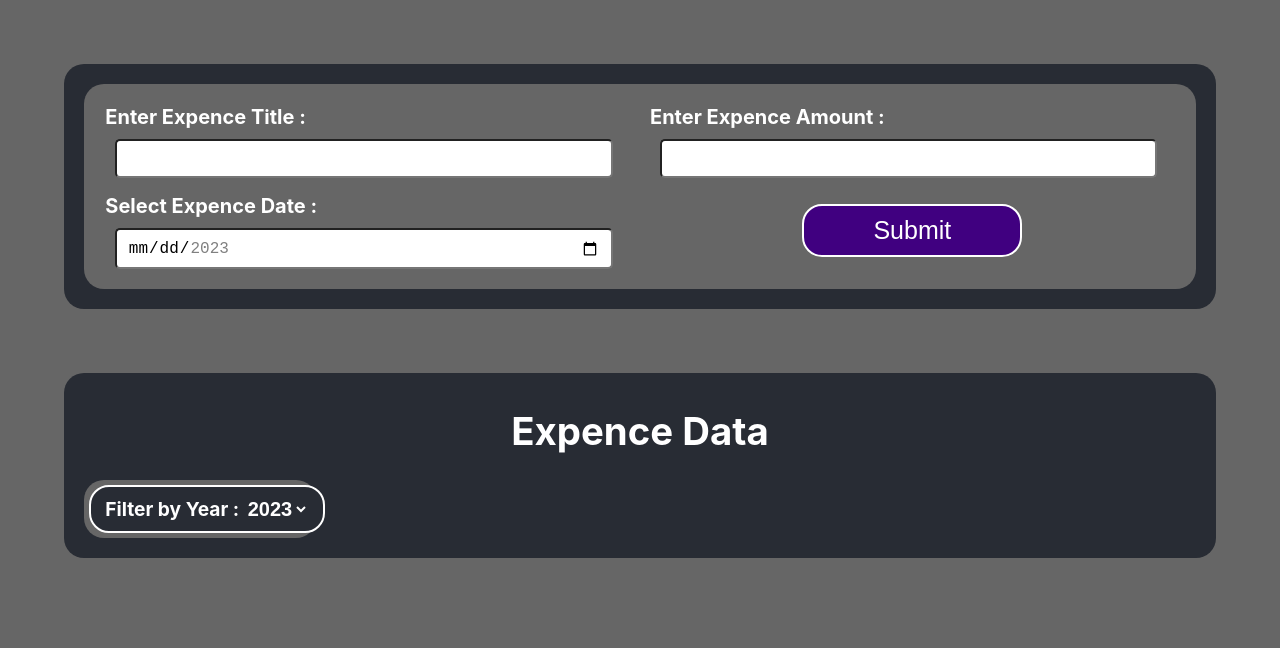
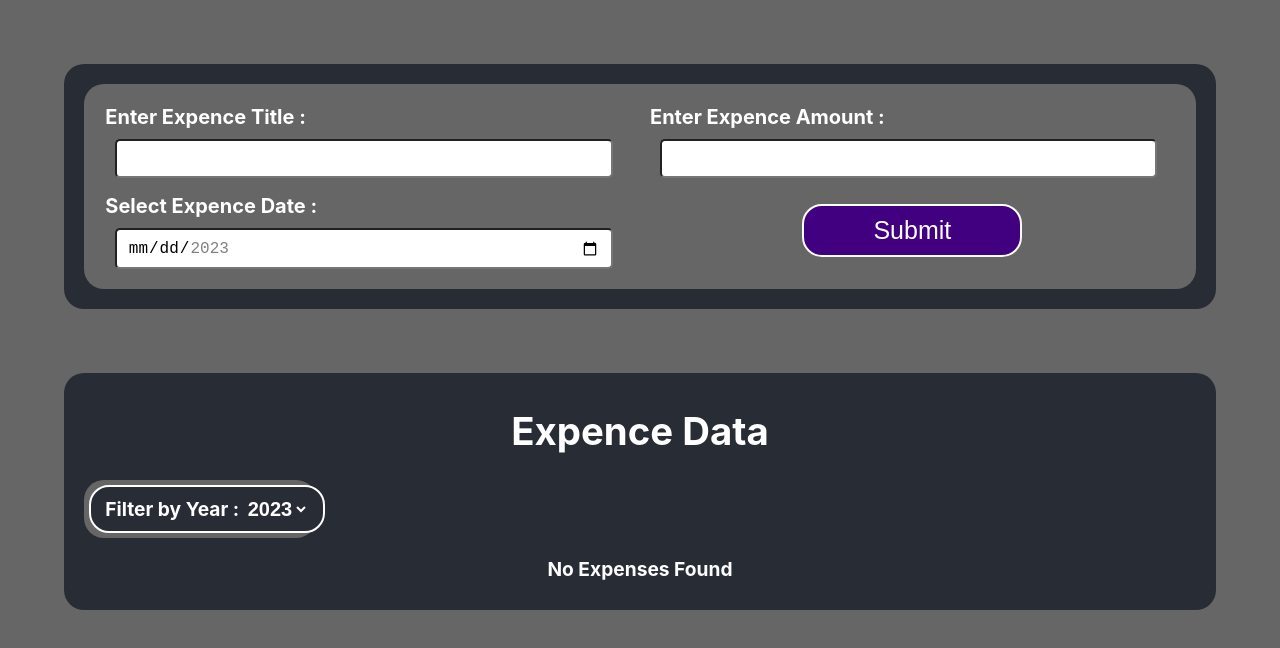
Before and after one commit to Shubham-S-Nimje/Expensetracker, a React (Create React App) app: page / in a window 1280 px wide. Shown: the top 648 px of the page. Built offline with nearby package versions, Linux system fonts and the light colour scheme.

Commit message:
No Expences Found text added

```diff
--- a/src/Expenceitem/Expences/Expences.js
+++ b/src/Expenceitem/Expences/Expences.js
@@ -1,9 +1,8 @@
 import { useState } from 'react';
-import Expenceitem from './Expenceitem';
+import Expenceslist from './Expenceslist';
 import Carddata from '../UI/Card';
 import Expencefilter from './Expencefilter';
 import './Expences.css';
-
 
   const Expences = (props) => {
     const [filteredYear, setFilteredYear] = useState('2023');
@@ -15,6 +14,7 @@ import './Expences.css';
     const filteredExpences = props.item.filter(expense => {
       return expense.Expencedate.getFullYear().toString() === filteredYear;
     })
+
   return (
     <div className="App">
       <Carddata className="Expences">
@@ -22,16 +22,7 @@ import './Expences.css';
         <Expencefilter selected={filteredYear}
          onChangeFilter={filterchangeHandler}
          />
-        {filteredExpences.map((ele) => (
-          <Expenceitem
-          key={ele.id}
-          Expencedate={ele.Expencedate}
-          Expencetitle={ele.Expencetitle}
-          Expenceprice={ele.Expenceprice}
-          Expencelocation={ele.Expencelocation}
-          />
-
-        ))}
+         <Expenceslist item={filteredExpences} />
       </Carddata>
     </div>
   )
--- /dev/null
+++ b/src/Expenceitem/Expences/Expenceslist.js
@@ -0,0 +1,25 @@
+import React from 'react';
+import Expenceitem from './Expenceitem';
+import './Expenceslist.css';
+
+  const Expenceslist = (props) => {
+
+    if(props.item.length === 0) {
+      return <p>No Expenses Found</p>
+    }
+  return (
+    <div className="Expenceslist">
+      {props.item.map((ele) => (
+      <Expenceitem
+          key={ele.id}
+          Expencedate={ele.Expencedate}
+          Expencetitle={ele.Expencetitle}
+          Expenceprice={ele.Expenceprice}
+          Expencelocation={ele.Expencelocation}
+          />
+      ))}
+    </div>
+  )
+}
+
+export default Expenceslist;
```
Also changed, not shown: src/Expenceitem/Expences/Expenceslist.css (added).
